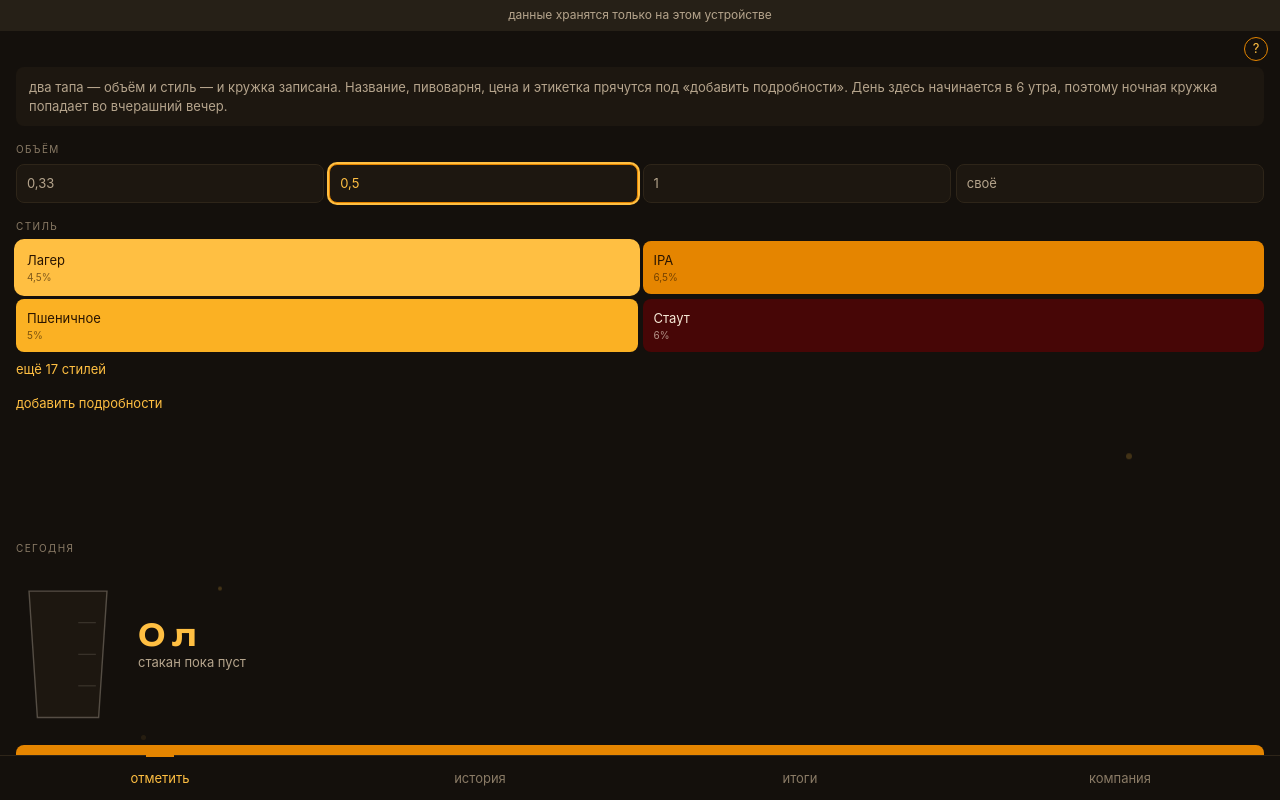
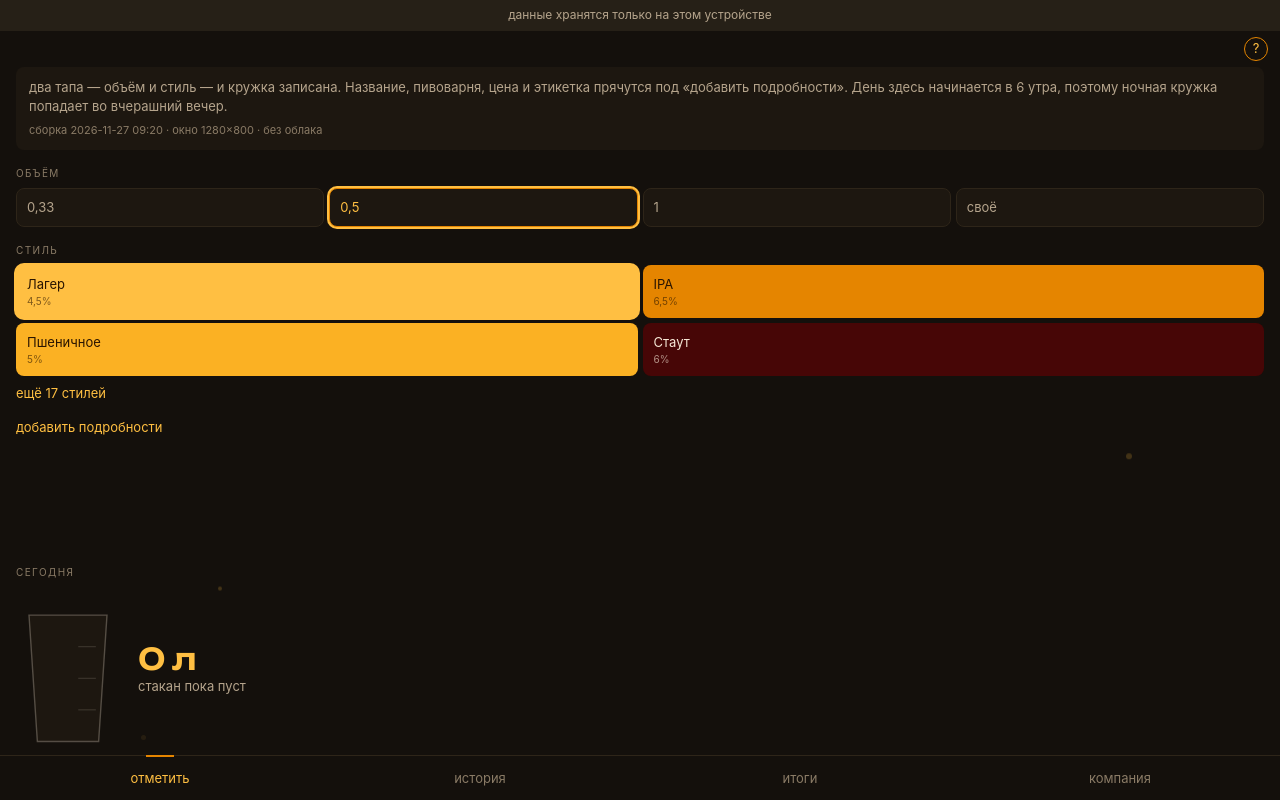
Before and after one commit to docevig/beerlog, a Vue app: page / in a window 1280 px wide. Both pictures are taken after a click on the button "что здесь". Built offline with nearby package versions, Linux system fonts and the light colour scheme.

Commit message:
feat: show build id and window size in the help note for diagnostics

```diff
--- a/src/App.vue
+++ b/src/App.vue
@@ -47,6 +47,24 @@ const invited = ref('')
 /** Сколько записей ждут сети, чтобы уехать в облако */
 const waiting = ref(0)
 
+/** Размеры окна пересчитываем на лету: они и есть предмет жалоб на вёрстку */
+const windowSize = ref('')
+
+/**
+ * Техническая строка под справкой. Она отвечает на первый вопрос любой
+ * жалобы: та ли это версия и какого размера окно у человека.
+ */
+const diagnostics = computed(() => {
+  const app = tg()
+  const parts = [`сборка ${__BUILD_ID__}`]
+
+  if (app?.version) parts.push(`Telegram ${app.version}`)
+  if (windowSize.value) parts.push(windowSize.value)
+  if (!synced.value) parts.push('без облака')
+
+  return parts.join(' · ')
+})
+
 const { load } = useEntries()
 const { focusDay } = useUi()
 const { refresh: refreshParty } = useParty()
@@ -73,11 +91,16 @@ const currentView = computed(() => {
  */
 function trackViewport(app: ReturnType<typeof tg>): void {
   /*
-    Только внутри Telegram: вне его скрипт тоже создаёт заглушку с высотой,
-    но об изменениях окна не сообщает — переменная застыла бы на первом
-    замере, и в браузере приложение стало бы не по размеру окна.
+    Переменную высоты ставим только внутри Telegram: вне его скрипт тоже
+    создаёт заглушку с высотой, но об изменениях окна не сообщает — значение
+    застыло бы на первом замере, и в браузере приложение стало бы не по окну.
   */
-  if (!app?.initData) return
+  if (!app?.initData) {
+    const show = () => (windowSize.value = `окно ${window.innerWidth}×${window.innerHeight}`)
+    show()
+    window.addEventListener('resize', show)
+    return
+  }
 
   const apply = () => {
     // При открытой клавиатуре окно ниже экрана — берём меньшее из двух
@@ -85,6 +108,7 @@ function trackViewport(app: ReturnType<typeof tg>): void {
     const height = reported > 0 ? Math.min(reported, window.innerHeight) : window.innerHeight
 
     document.documentElement.style.setProperty('--app-height', `${Math.round(height)}px`)
+    windowSize.value = `окно ${window.innerWidth}×${Math.round(height)}`
   }
 
   apply()
@@ -180,7 +204,11 @@ onMounted(async () => {
       </button>
     </div>
 
-    <p v-if="hintOpen" class="hint-box">{{ HINTS[tab] }}</p>
+    <div v-if="hintOpen" class="hint-box">
+      <p class="hint-text">{{ HINTS[tab] }}</p>
+      <!-- Строка для разбора жалоб: по ней видно версию у человека и размеры его окна -->
+      <p class="hint-tech">{{ diagnostics }}</p>
+    </div>
 
     <main class="content">
       <Bubbles v-if="tab === 'add'" />
@@ -251,6 +279,14 @@ onMounted(async () => {
   color: var(--text-dim);
   font-size: 13px;
   line-height: 1.45;
+}
+.hint-text {
+  margin: 0;
+}
+.hint-tech {
+  margin: 8px 0 0;
+  color: var(--text-faint);
+  font-size: 11px;
 }
 /* Прокручивается содержимое, а не страница: так вкладки не уезжают за край окна */
 .content {
--- a/src/vite-env.d.ts
+++ b/src/vite-env.d.ts
@@ -1,4 +1,7 @@
 /// <reference types="vite/client" />
+
+/** Метка сборки, подставляется Vite; показывается в справке для разбора жалоб */
+declare const __BUILD_ID__: string
 
 declare module '*.vue' {
   import type { DefineComponent } from 'vue'
--- a/vite.config.ts
+++ b/vite.config.ts
@@ -2,9 +2,19 @@
 import { defineConfig } from 'vite'
 import vue from '@vitejs/plugin-vue'
 
+/**
+ * Метка сборки. Нужна для разбора жалоб: Telegram держит мини-приложение
+ * в кэше подолгу, и «глючит» чаще всего означает «открыта вчерашняя версия».
+ * По метке в справке сразу видно, обновился клиент или нет.
+ */
+const BUILD_ID = new Date().toISOString().slice(0, 16).replace('T', ' ')
+
 export default defineConfig({
   // GitHub Pages раздаёт репозиторий по пути /beerlog/, а не из корня домена
   base: '/beerlog/',
+  define: {
+    __BUILD_ID__: JSON.stringify(BUILD_ID),
+  },
   plugins: [vue()],
   server: {
     // По умолчанию Vite поднимается только на ::1, и инструменты,
```
